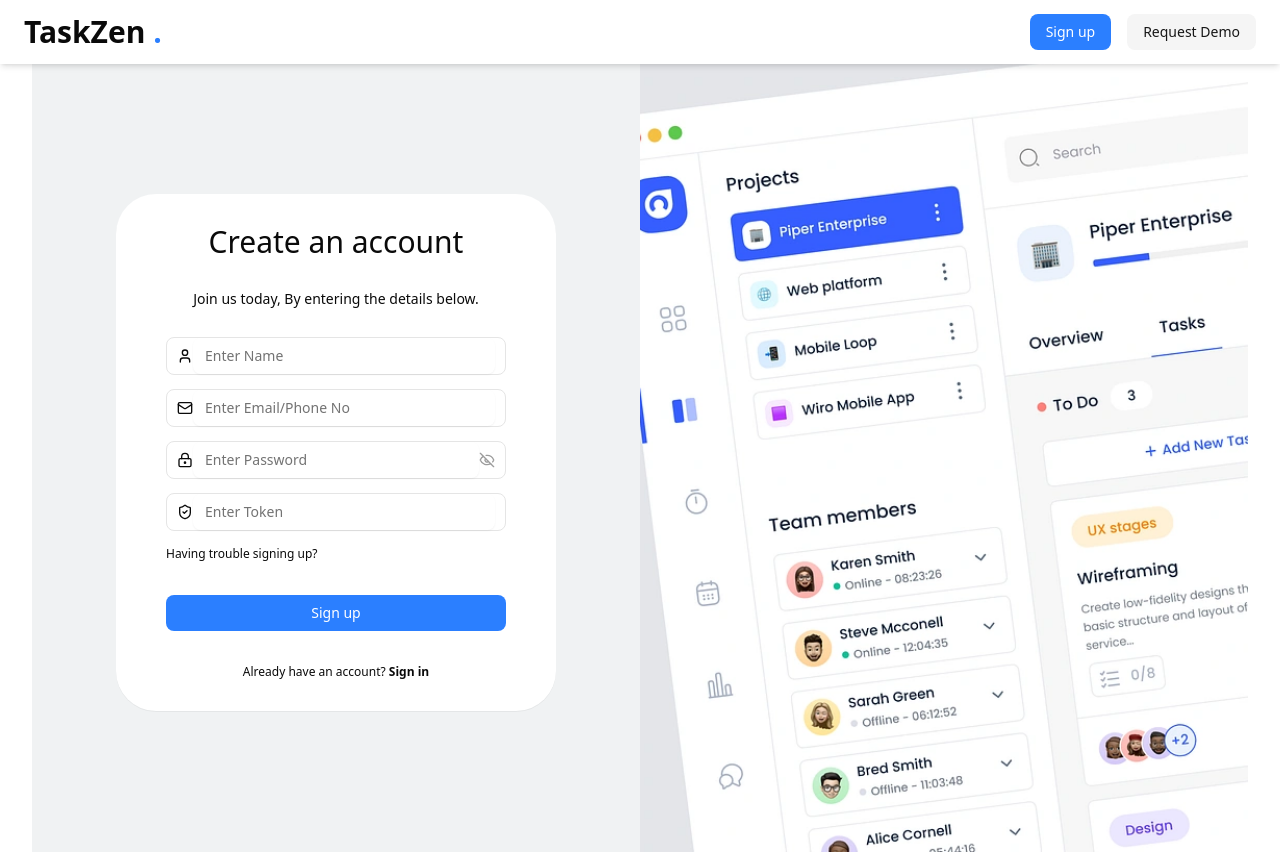
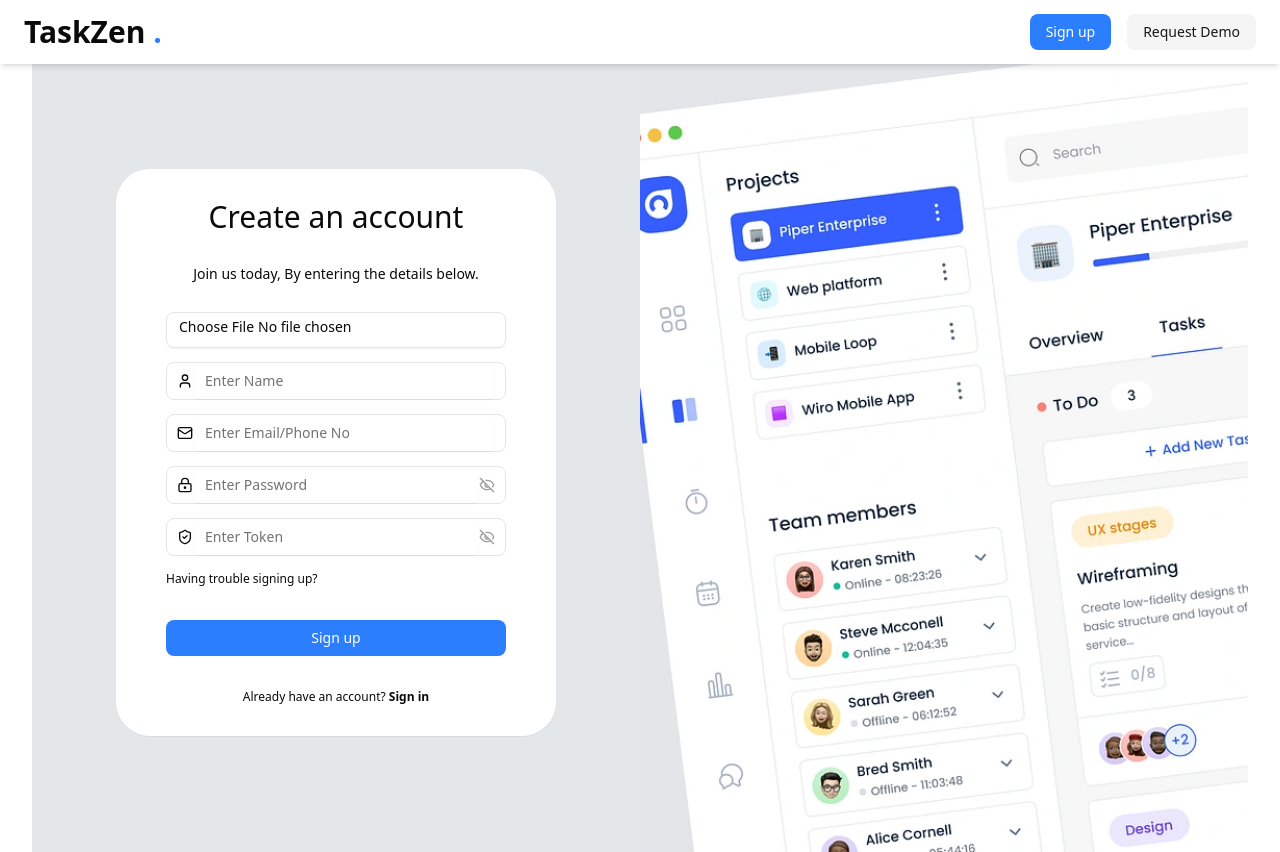
Before and after one commit to shubh-ui/Task_Manager, a React (Vite) app in the folder frontend/: page /register in a window 1280 px wide. Built offline with nearby package versions, Linux system fonts and the light colour scheme.

Commit message:
added imagepreview compoent in register page and changed form

```diff
--- a/frontend/src/pages/auth/login.tsx
+++ b/frontend/src/pages/auth/login.tsx
@@ -26,11 +26,12 @@ const Login = () => {
 
     function onSubmit(values: z.infer<typeof formSchema>) {
         console.log(values); // Do something with the form values.
+        // #f0f2f3
         // <img src="../../../public/TaskManager_baner.webp" alt="" />
 
     }
     return (
-        <div className="bg-[#f0f2f3] mt-5 flex h-screen overflow-hidden">
+        <div className="bg-[#e4e7ea] mt-5 flex h-screen overflow-hidden">
 
             {/* Left Div (Form) */}
             <div className="w-1/2 flex items-center justify-center h-full px-4">
--- a/frontend/src/pages/auth/register.tsx
+++ b/frontend/src/pages/auth/register.tsx
@@ -9,13 +9,15 @@ import { useForm } from "react-hook-form";
 import { zodResolver } from "@hookform/resolvers/zod";
 import { formFieldType } from "@/constants/common";
 import { Link } from "react-router-dom";
+import ImagePreview from "@/components/ImagePreview";
 
 const Register = () => {
     const formSchema = z.object({
         name: z.string(),
         email: z.string().email("Invalid email address"), // Email validation
         password: z.string().min(6, "Password must be at least 6 characters"), // Password validation
-        adminInviteToken: z.string()
+        adminInviteToken: z.string(),
+        profileImageUrl: z.string()
     });
 
     const form = useForm<z.infer<typeof formSchema>>({
@@ -24,7 +26,8 @@ const Register = () => {
             name: "",
             email: "",
             password: "",
-            adminInviteToken: ""
+            adminInviteToken: "",
+            profileImageUrl: ""
         },
     });
 
@@ -34,11 +37,11 @@ const Register = () => {
 
     }
     return (
-        <div className="bg-[#f0f2f3] mt-5 flex h-screen overflow-hidden">
+        <div className="bg-[#e4e7ea] mt-5 flex h-screen overflow-hidden">
 
             {/* Left Div (Form) */}
             <div className="w-1/2 flex items-center justify-center h-full px-4">
-                <div className="w-full max-w-[440px] bg-white p-[30px] px-[50px] rounded-[40px] flex flex-col gap-[28px] shadow-2xs">
+                <div className="w-full max-w-[440px] bg-white p-[30px] px-[50px] rounded-[34px] flex flex-col gap-[28px] shadow-2xs">
                     <h2 className="text-3xl font-medium">Create an account</h2>
                     <p className="font-medium text-[14px]">
                         Join us today, By entering the details below.
@@ -46,6 +49,7 @@ const Register = () => {
                     <Form {...form}>
                         <form onSubmit={form.handleSubmit(onSubmit)} className="space-y-8">
                             <div className="flex flex-col gap-3.5 items-start">
+                            <ImagePreview />
                             <CustomFormField
                                     fieldType={formFieldType.INPUT}
                                     control={form.control}
@@ -76,6 +80,7 @@ const Register = () => {
                                     control={form.control}
                                     name="adminInviteToken"
                                     placeholder="Enter Token"
+                                    type="password"
                                     iconSrc={<ShieldCheck size={16} />}
                                     iconAlt="token"
                                 />
```
